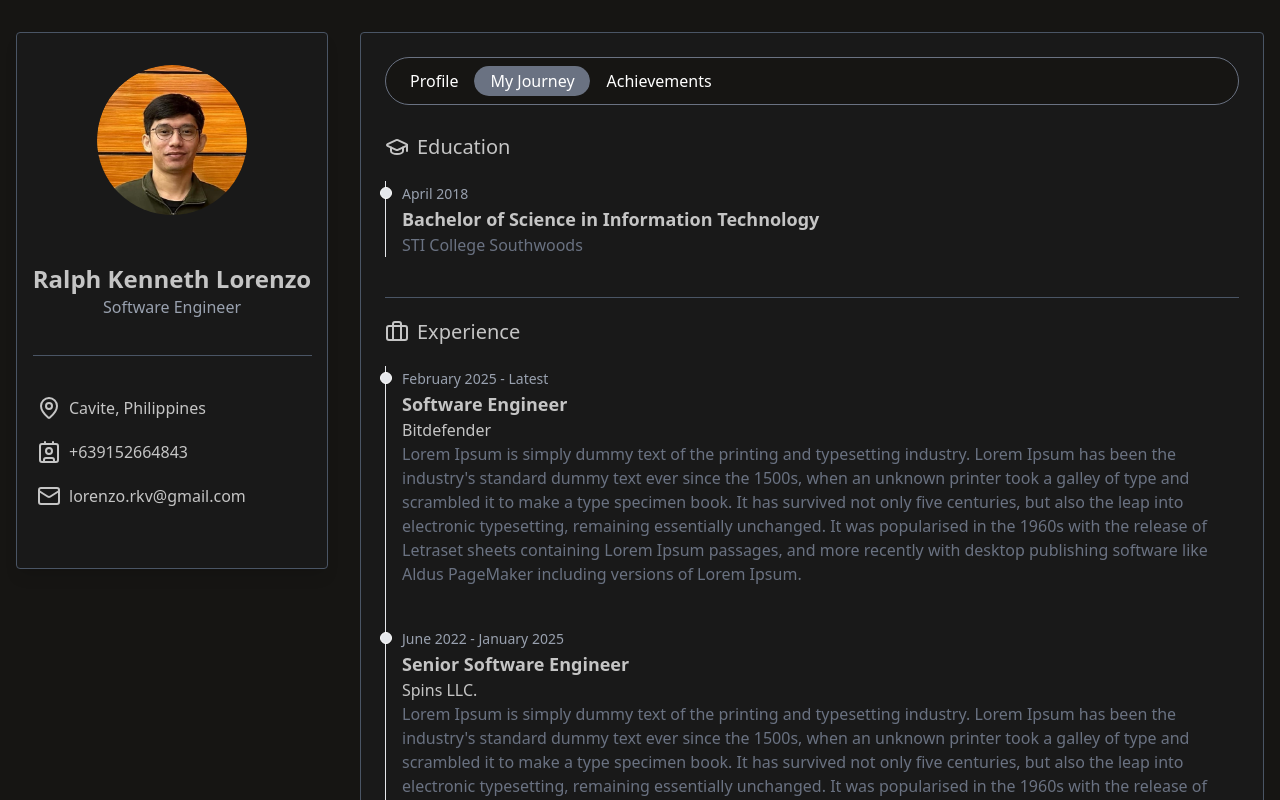
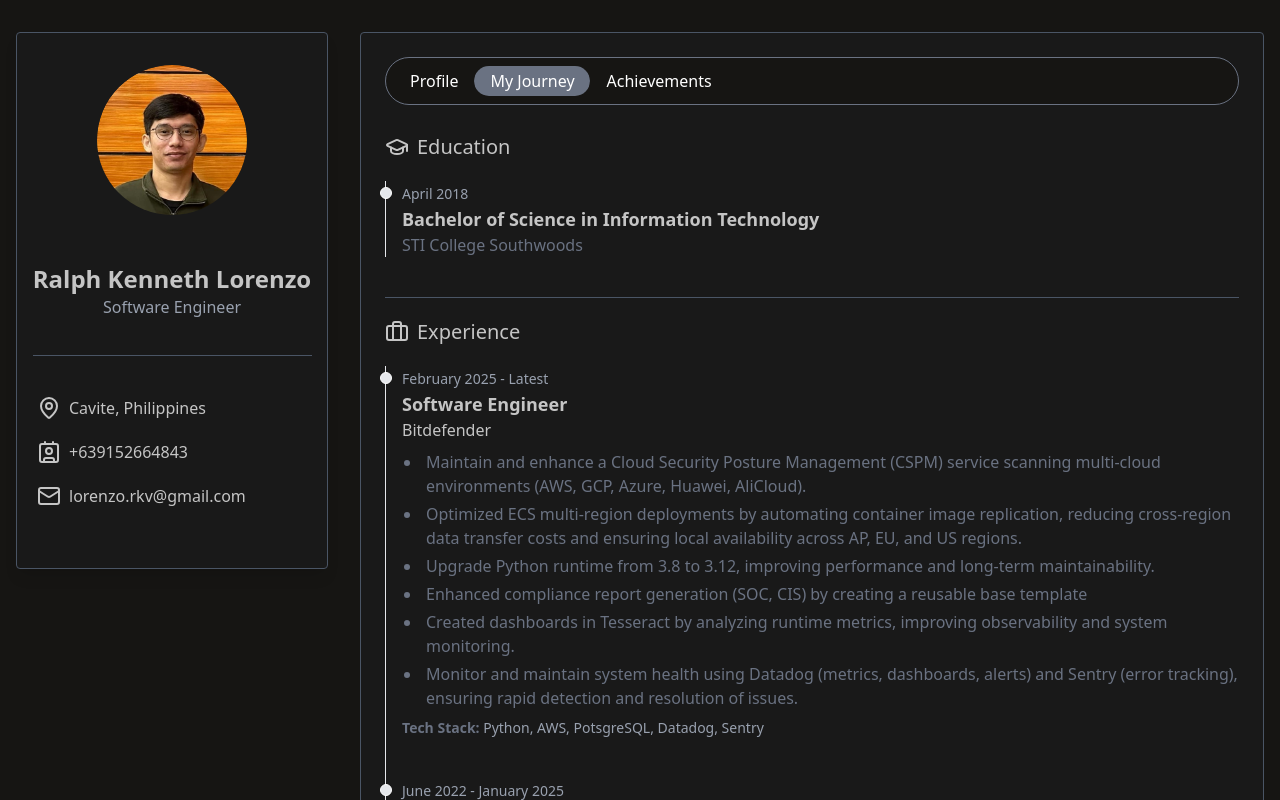
Before and after one commit to rkvlorenzo/rkvl-personal-website, a Next.js app: page / in a window 1280 px wide. Both pictures are taken after a click on the button "My Journey". Shown: the top 800 px of the page. Built offline with nearby package versions, Linux system fonts and the light colour scheme.

Commit message:
feat: add accomplishments and stacks in experiences

```diff
--- a/src/app/constants/experiences.ts
+++ b/src/app/constants/experiences.ts
@@ -3,25 +3,76 @@ const experiences = [
         duration: 'February 2025 - Latest',
         position: 'Software Engineer',
         company: 'Bitdefender',
-        summary: 'Lorem Ipsum is simply dummy text of the printing and typesetting industry. Lorem Ipsum has been the industry\'s standard dummy text ever since the 1500s, when an unknown printer took a galley of type and scrambled it to make a type specimen book. It has survived not only five centuries, but also the leap into electronic typesetting, remaining essentially unchanged. It was popularised in the 1960s with the release of Letraset sheets containing Lorem Ipsum passages, and more recently with desktop publishing software like Aldus PageMaker including versions of Lorem Ipsum.'
+        summary: [
+            'Maintain and enhance a Cloud Security Posture Management (CSPM) service scanning multi-cloud environments (AWS, GCP, Azure, Huawei, AliCloud).',
+            'Optimized ECS multi-region deployments by automating container image replication, reducing cross-region data transfer costs and ensuring local availability across AP, EU, and US regions.',
+            'Upgrade Python runtime from 3.8 to 3.12, improving performance and long-term maintainability.',
+            'Enhanced compliance report generation (SOC, CIS) by creating a reusable base template',
+            'Created dashboards in Tesseract by analyzing runtime metrics, improving observability and system monitoring.',
+            'Monitor and maintain system health using Datadog (metrics, dashboards, alerts) and Sentry (error tracking), ensuring rapid detection and resolution of issues.'
+        ],
+        stacks: ['Python', 'AWS', 'PotsgreSQL', 'Datadog', 'Sentry']
     },
     {
         duration: 'June 2022 - January 2025',
         position: 'Senior Software Engineer',
         company: 'Spins LLC.',
-        summary: 'Lorem Ipsum is simply dummy text of the printing and typesetting industry. Lorem Ipsum has been the industry\'s standard dummy text ever since the 1500s, when an unknown printer took a galley of type and scrambled it to make a type specimen book. It has survived not only five centuries, but also the leap into electronic typesetting, remaining essentially unchanged. It was popularised in the 1960s with the release of Letraset sheets containing Lorem Ipsum passages, and more recently with desktop publishing software like Aldus PageMaker including versions of Lorem Ipsum.'
+        summary: [
+            'Maintained and extended a large-scale data ingestion pipeline processing brick-and-mortar retail data from stores across the U.S. This pipeline served as the company’s main source of truth.',
+            'Collaborated with the Data Science team to implement models for sales estimation and invalid data detection.',
+            'Designed and implemented a new data publishing service to replace a legacy pipeline, improving reliability, scalability, and reducing processing time from 8-10 hours to under 1 hour.',
+            'Led the development of APIs for Datasembly Data Integration Project, enabling internal teams to use e-commerce scraped data from a third-party provider.',
+            'Designed and implemented an event-driven data pipeline, from scraping Amazon products to transforming it into a usable format and storing it as time-series data.',
+            'Built a database migration pipeline using Alembic, automating schema versioning and reducing deployment errors during production releases.',
+            'Built CI/CD pipelines for automated deployments and migrated workflows from ConcourseCI to CircleCI.',
+            'Maintained and managed cloud infrastructure using Terraform.',
+            'Contributed to a revamp of an internal legacy web tool into a modern web application.',
+        ],
+        stacks: [
+            "Python", "React",
+            "Airflow", "BigQuery", "Pub/Sub", "Databricks",
+            "Alembic", "SQLAlchemy", "Pandas", 'GraphQL',
+            "Terraform", "CircleCI", "ConcourseCI",
+            "PostgreSQL",
+            "GCP", "AWS", "Azure"
+        ]
     },
     {
-        duration: 'August 2019 - June 2022',
+        duration: 'August 2019 – June 2022',
         position: 'Software Engineer II',
         company: 'EScience Corporation',
-        summary: 'Lorem Ipsum is simply dummy text of the printing and typesetting industry. Lorem Ipsum has been the industry\'s standard dummy text ever since the 1500s, when an unknown printer took a galley of type and scrambled it to make a type specimen book. It has survived not only five centuries, but also the leap into electronic typesetting, remaining essentially unchanged. It was popularised in the 1960s with the release of Letraset sheets containing Lorem Ipsum passages, and more recently with desktop publishing software like Aldus PageMaker including versions of Lorem Ipsum.'
+        summary: [
+            'Led a small retail engineering team supporting Android-based POS and Web Admin tools.',
+            'Maintained and enhanced an Android POS application integrated with a Web Admin platform.',
+            'Optimized the checkout process, reducing transaction time from ~20 minutes to just a few seconds.',
+            'Improved report generation performance by optimizing database queries, reducing report generation time to under 1 minute.',
+            'Developed and integrated APIs for Web and Mobile application.',
+            'Built CI/CD pipelines using Bitbucket Pipelines to automate deployments.',
+            'Maintained and managed cloud infrastructure using Terraform.',
+            'Contributed to the development of a voting assistant application used in the 2022 Philippines Election.'
+        ],
+        stacks: [
+            'Python', 'Java', 'Android SDK',
+            'Spring Boot', 'AngularJS',
+            'PostgreSQL',
+            'Terraform', 'Bitbucket Pipelines',
+            'AWS'
+        ]
     },
     {
         duration: 'June 2018 - August 2019',
         position: 'Junior Java Programmer',
         company: '2Success Incorporation',
-        summary: 'Lorem Ipsum is simply dummy text of the printing and typesetting industry. Lorem Ipsum has been the industry\'s standard dummy text ever since the 1500s, when an unknown printer took a galley of type and scrambled it to make a type specimen book. It has survived not only five centuries, but also the leap into electronic typesetting, remaining essentially unchanged. It was popularised in the 1960s with the release of Letraset sheets containing Lorem Ipsum passages, and more recently with desktop publishing software like Aldus PageMaker including versions of Lorem Ipsum.'
+        summary: [
+            'Integrated third-party payment gateway APIs into a online gaming platform.',
+            'Participated in the full software development lifecycle, from requirements gathering to deployment.',
+            'Investigated and resolved production issues while implementing system enhancements to improve stability and performance.'
+        ],
+        stacks: [
+            'Java', 'Javascript',
+            'Struts', 'MyBatis', 'JQuery',
+            'Oracle', 'Jenkins'
+        ]
     },
 ]
 
--- a/src/app/constants/techStacks.ts
+++ b/src/app/constants/techStacks.ts
@@ -34,6 +34,10 @@ const techStacks = [
         items: ["Apache Airflow", "Databricks", "Snowflake"]
     },
     {
+        category: "Security",
+        items: ['Auth0']
+    },
+    {
         category: "Monitoring & Observability",
         items: ["Sentry", "Datadog"]
     },
--- a/src/app/sections/my-journey/experience.tsx
+++ b/src/app/sections/my-journey/experience.tsx
@@ -30,7 +30,15 @@ const Experience = () => {
                                 </time>
                                 <h3 className="text-lg font-semibold text-[#c5c5c5]">{experience.position}</h3>
                                 <h4 className="text-md text-[#c5c5c5]">{experience.company}</h4>
-                                <p className="mb-4 text-base font-normal text-gray-500 dark:text-gray-400">{experience.summary}</p>
+                                <ul className="list-disc pl-5 mt-2 space-y-1 text-base font-normal text-gray-500 dark:text-gray-400">
+                                    {experience.summary.map((point, i) => (
+                                        <li key={i} className="pl-1">{point}</li>
+                                    ))}
+                                </ul>
+
+                                <p className="mt-2 text-sm text-gray-400 dark:text-gray-500">
+                                    <span className="font-semibold text-gray-500 dark:text-gray-400">Tech Stack:</span> {experience.stacks.join(", ")}
+                                </p>
                             </li>
                         )
                     })
--- a/src/app/sections/profile/AboutMe.tsx
+++ b/src/app/sections/profile/AboutMe.tsx
@@ -10,16 +10,10 @@ const AboutMe = () => {
             </div>
 
             <p className="mt-3 mb-3">
-                I&apos;m a Software Engineer with over 8 years of experience building backend systems, cloud-native services, and data engineering pipelines. I specialize in designing scalable APIs, automating infrastructure with Terraform, and maintaining CI/CD workflows using tools like CircleCI, Jenkins, and ConcourseCI.
+                I&apos;m a Software Engineer with 8+ years of experience building scalable applications across different industries. I specialize in backend development, cloud infrastructure, and data engineering. Beyond full-stack development, I also design and deploy CI/CD pipelines, implement monitoring and observability, and ensure system security.
             </p>
             <p className="mt-3 mb-3">
-                My work spans developing RESTful and GraphQL APIs using Python and Java, building event-driven microservices, and creating efficient data pipelines using tools like Airflow, Databricks, and Snowflake. I’ve worked extensively across AWS, GCP, and Azure environments, handling everything from deployments to monitoring.
-            </p>
-            <p className="mt-3 mb-3">
-                I&apos;ve also contributed to frontend development with React, AngularJS, and jQuery when needed, and have a strong foundation in database design, performance optimization, and schema migrations using PostgreSQL, MySQL, and Oracle SQL.
-            </p>
-            <p className="mt-3 mb-3">
-                I follow best practices like test-driven development and pair programming, and I care deeply about system observability, performance, and maintainability.
+                My experience includes developing REST and GraphQL APIs in Python and Java, building data pipelines with Airflow, Databricks, and Azure Data Factory, and working across AWS, GCP, and Azure. I’ve also contributed to frontend projects using React and AngularJS, and have a strong background in SQL databases like PostgreSQL and MySQL.
             </p>
         </div>
     )
```
